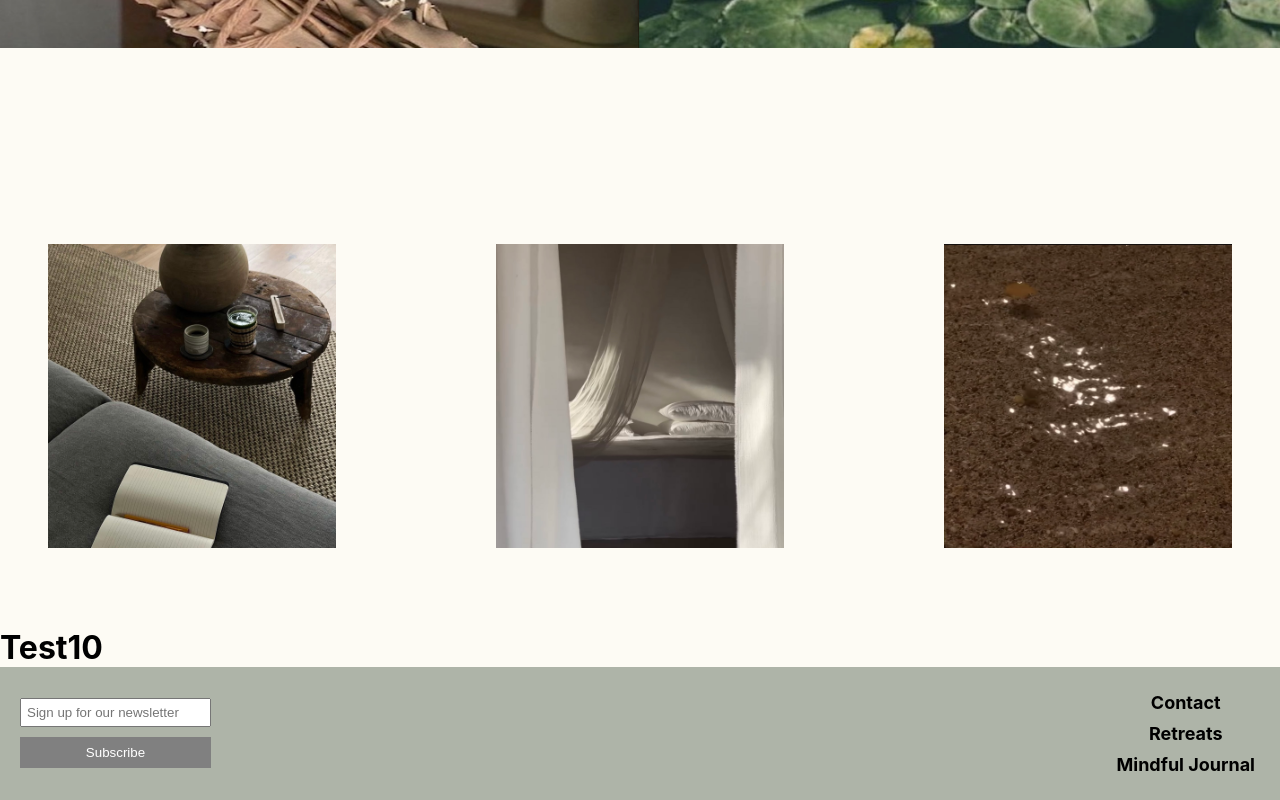
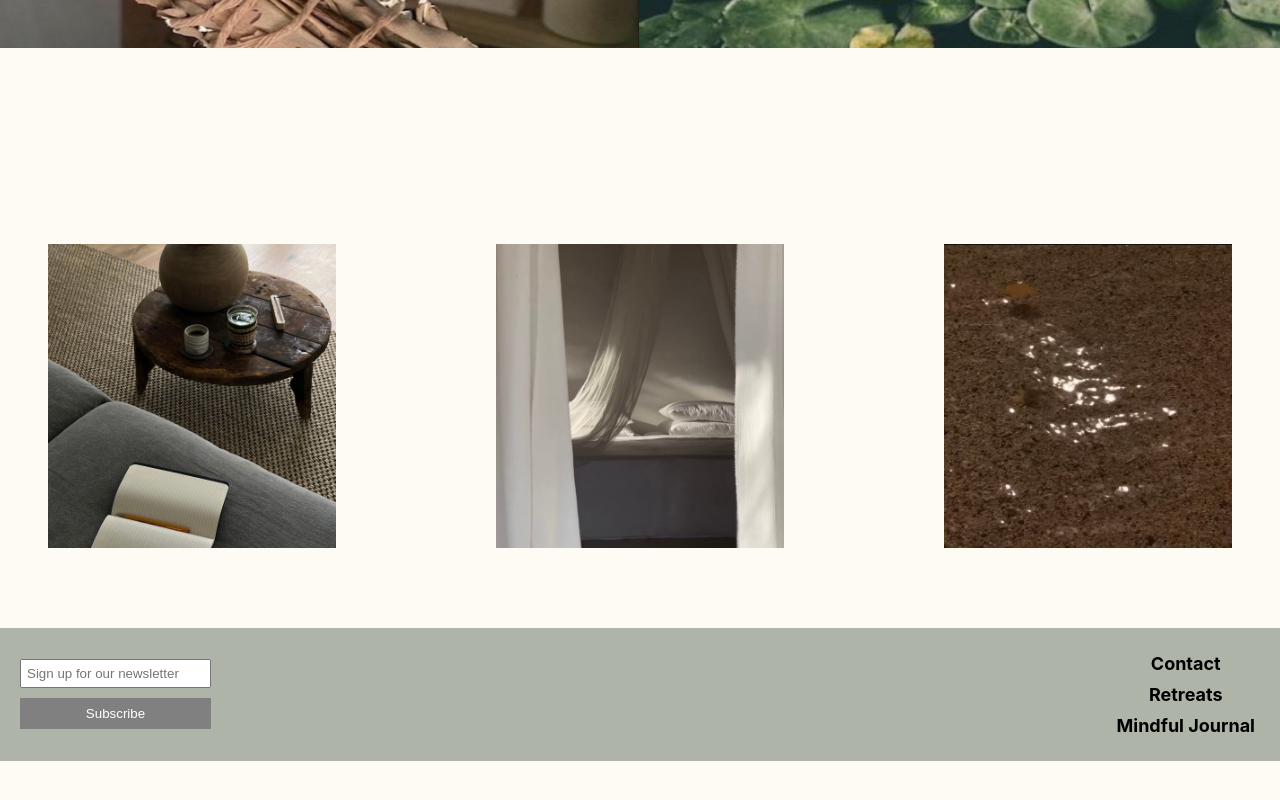
Before and after one commit to mehjwazir/ip, a React (Create React App) app: page / in a window 1280 px wide. Shown: the part 2577-3377 px from the top of the page. After the commit the page ends 3338 px from the top, so only its background shows below. Built offline with nearby package versions, Linux system fonts and the light colour scheme; a web font is replaced by a local one.

Commit message:
removed test from Home.jsx

```diff
--- a/src/pages/Home.jsx
+++ b/src/pages/Home.jsx
@@ -30,9 +30,7 @@ function Home() {
 				<img src="ipmain7.jpg" alt="" className='row-img' />
 				<img src="ipmain8.jpg" alt="" className='row-img' />
 			</div>
-			<div>
-				<h1>Test10</h1>
-			</div>
+
 		</main>
 	)
 
```
